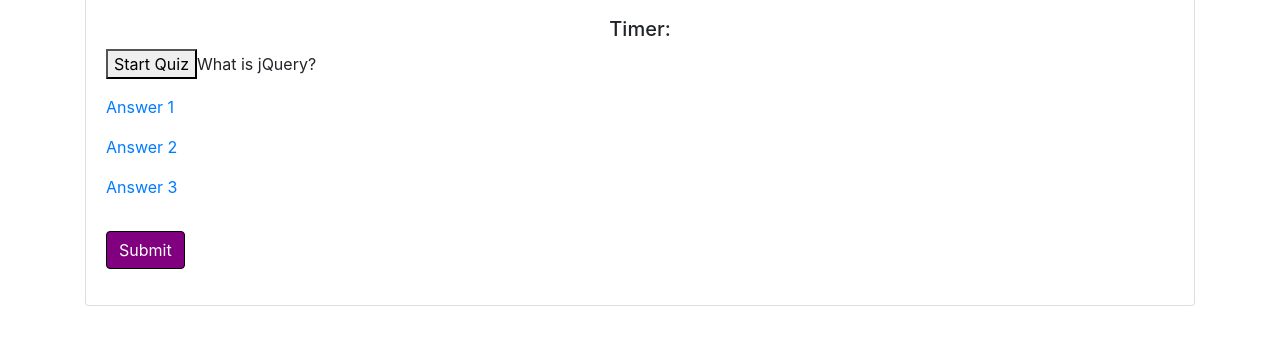
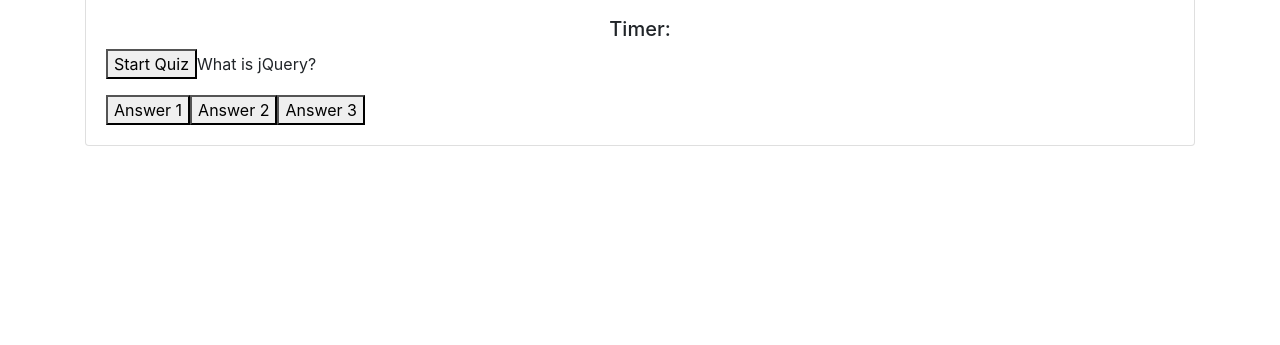
Before and after one commit to hrempson/CodeQuiz, a plain HTML site: page index.html in a window 1280 px wide. Shown: the part 77-422 px from the top of the page. Drawn offline with nearby package versions, Linux system fonts and the light colour scheme.

Commit message:
buttons returned, removed submit

```diff
--- a/index.html
+++ b/index.html
@@ -18,10 +18,9 @@
         <h5 class="timer">Timer:</h5>
         <p class="question"></p>
         <div class="answer-container">
-            <p id="answer1"><a href = "">Answer 1</a><br>
-            <p id="answer2"><a href = "">Answer 2</a><br>
-            <p id="answer3"><a href = "">Answer 3</a><br>
-        <a href="#" class="btn btn-primary">Submit</a>
+            <button id="answer1">Answer 1<br>
+            <button id="answer2">Answer 2<br>
+            <button id="answer3">Answer 3<br>
       </div>
       </div>
     </div>
--- a/script.js
+++ b/script.js
@@ -80,12 +80,12 @@ function nextQuestion() {
 $(".question").append(currentQuestion);
 
 // Answer buttons populate data from quiz array
-var quizAnswers = quiz[0].answers;
+var quizAnswers = quiz[0].answer;
 // console.log(quiz[0].answers);
 var answerBtn = answer1;
 
 
-$(".answer1").append(quizAnswers);
+$("#answer1").append(quizAnswers);
 
 
 // answerBtn.click(function () {
--- a/styles.css
+++ b/styles.css
@@ -14,6 +14,4 @@ h1 {
 
 .answer3 {
     margin-bottom: 2em;
-
-
 }
```
